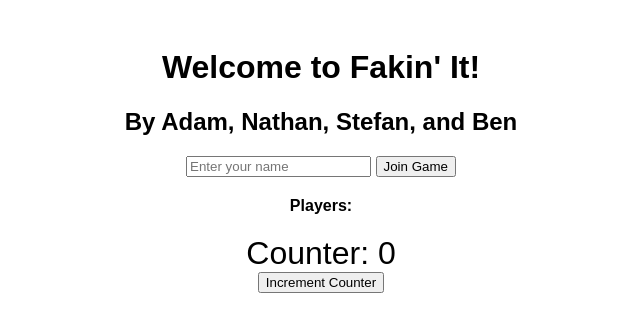
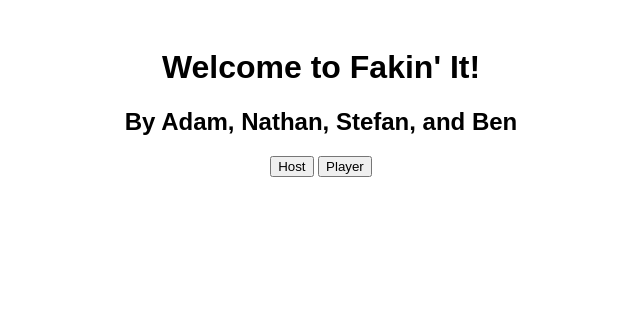
Before and after one commit to 12xtropix/FinalPython, a Flask app: page / in a window 1280 px wide. Shown: the top 332 px of the page, without its empty margins (319-959 px from the left). Run offline with Flask 3, Linux system fonts and the light colour scheme; some libraries are stand-ins or nearby versions.

Commit message:
player screen and host screen

```diff
--- a/server.py
+++ b/server.py
@@ -43,6 +43,14 @@ def play():
 
     return jsonify({"status": response})
 
+@app.route('/host')
+def host():
+    return render_template('hostscreen.html')
+
+@app.route('/player')
+def player():
+    return render_template('playerscreen.html')
+
 def handle_answer(player_name):
     if game_data["player_role"].get(player_name) == "faker":
         return faker_prompt
@@ -61,7 +69,7 @@ def increment_counter():
 # SocketIO event for when a player joins
 @socketio.on('join_game')
 def handle_join_game(data):
-    username = data.get('username')
+    username = data.get('username') #make a max char limit of 12
     if username:
         # Add new username to your game data if not already present.
         if username not in players:
--- a/templates/mainscreen.html
+++ b/templates/mainscreen.html
@@ -33,60 +33,20 @@
     <h1>Welcome to Fakin' It!</h1>
     <h2>By Adam, Nathan, Stefan, and Ben</h2>
 
-    <!-- New: Name input -->
-    <div id="join-container">
-        <input type="text" id="username" placeholder="Enter your name">
-        <button onclick="joinGame()">Join Game</button>
+    <!-- Role Selection -->
+    <div id="role-selection">
+        <button onclick="chooseRole('host')">Host</button>
+        <button onclick="chooseRole('player')">Player</button>
     </div>
 
-    <!-- Area to display broadcast join messages -->
-    <div id="messages"></div>
-
-    <!-- Display list of players -->
-    <div id="players">Players: </div>
-
-    <!-- Display Counter -->
-    <div id="counter">Counter: 0</div>
-
-    <!-- Button to Increment Counter -->
-    <button onclick="incrementCounter()">Increment Counter</button>
-
     <script>
-        // Connect to the SocketIO server
-        var socket = io.connect('http://' + document.domain + ':' + location.port);
-
-        // Emit join_game event when user clicks join
-        function joinGame() {
-            var username = document.getElementById('username').value;
-            if (username) {
-                socket.emit('join_game', { username: username });
-                // Optionally, hide the join container after joining
-                document.getElementById('join-container').style.display = 'none';
+        function chooseRole(role) {
+            if (role === 'host') {
+                window.location.href = '/host'; // Redirect to host-specific screen
+            } else if (role === 'player') {
+                window.location.href = '/player'; // Redirect to player-specific screen
             }
         }
-
-        // Listen for a broadcast that a player has joined
-        socket.on('player_joined', function(data) {
-            var messagesDiv = document.getElementById('messages');
-            var newMessage = document.createElement('div');
-            newMessage.innerText = data.message;
-            messagesDiv.appendChild(newMessage);
-        });
-
-        // Listen for updated players list to update the UI immediately
-        socket.on('players_update', function(data) {
-            document.getElementById('players').innerText = 'Players: ' + data.players.join(', ');
-        });
-
-        // Function to send increment request to the server
-        function incrementCounter() {
-            socket.emit('increment_counter');
-        }
-
-        // Listening for counter updates from the server
-        socket.on('counter_update', function(data) {
-            document.getElementById('counter').innerText = 'Counter: ' + data.counter;
-        });
     </script>
 </body>
 </html>
```
Also changed, not shown: templates/hostscreen.html (added, +20 -0 lines), templates/playerscreen.html (added, +57 -0 lines).
